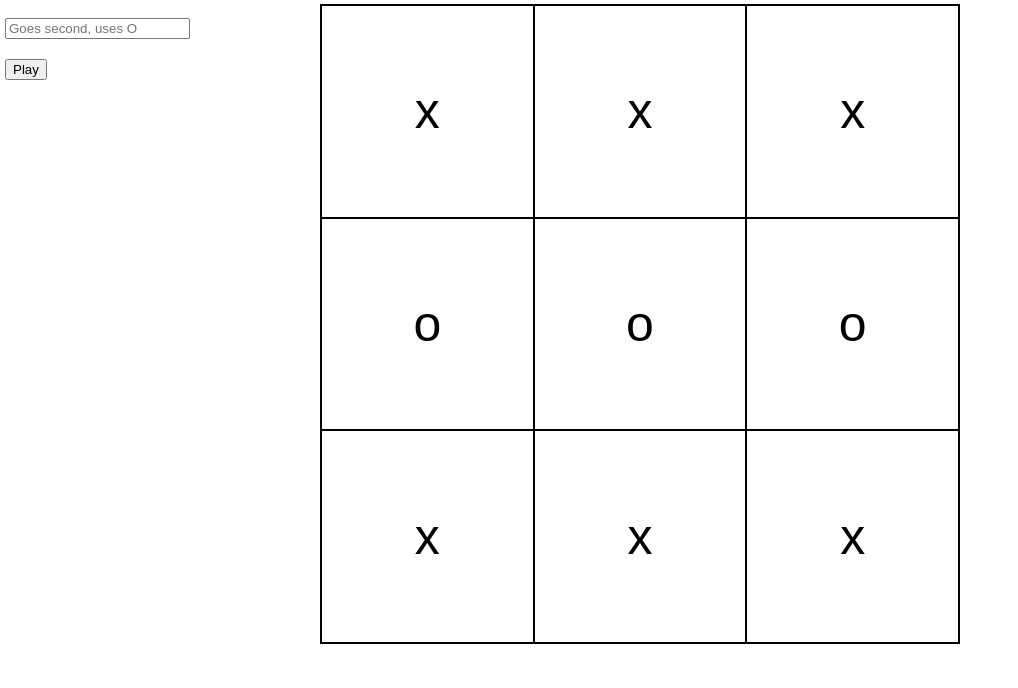
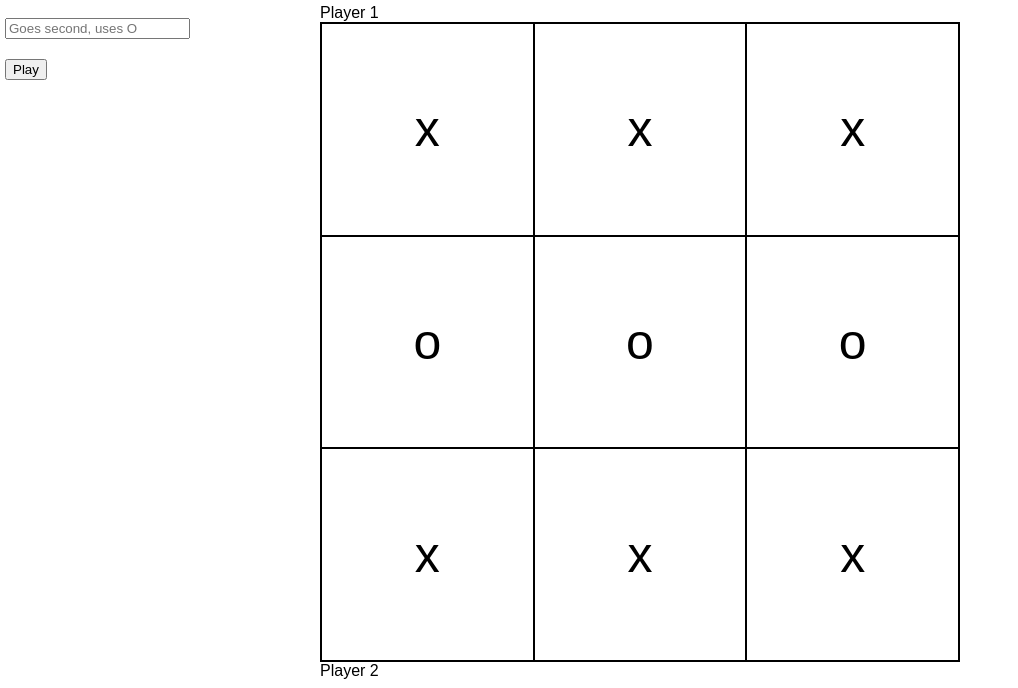
Before and after one commit to wazzupope/tictactoe, a website: page index.html in a window 1280 px wide. Shown: the part 124-812 px from the top of the page, without its empty margins (0-1018 px from the left). Drawn offline with Linux system fonts and the light colour scheme.

Commit message:
add span with placeholder for player name

```diff
--- a/index.html
+++ b/index.html
@@ -12,7 +12,9 @@
     <h1 id="title">Tic Tac Toe</h1>
   </header>
   <main>
-    <section class="name-areas"></section>
+    <section class="name-areas">
+      <span>Player 1</span>
+    </section>
     <section id="gameboard">
       <table id="table">
         <tr id="top-row" class="rows">
@@ -32,7 +34,9 @@
         </tr>
       </table>
     </section>
-    <section class="name-areas"></section>
+    <section class="name-areas">
+      <span>Player 2</span>
+    </section>
   </main>
   <aside id="modal">
     <div>
```
